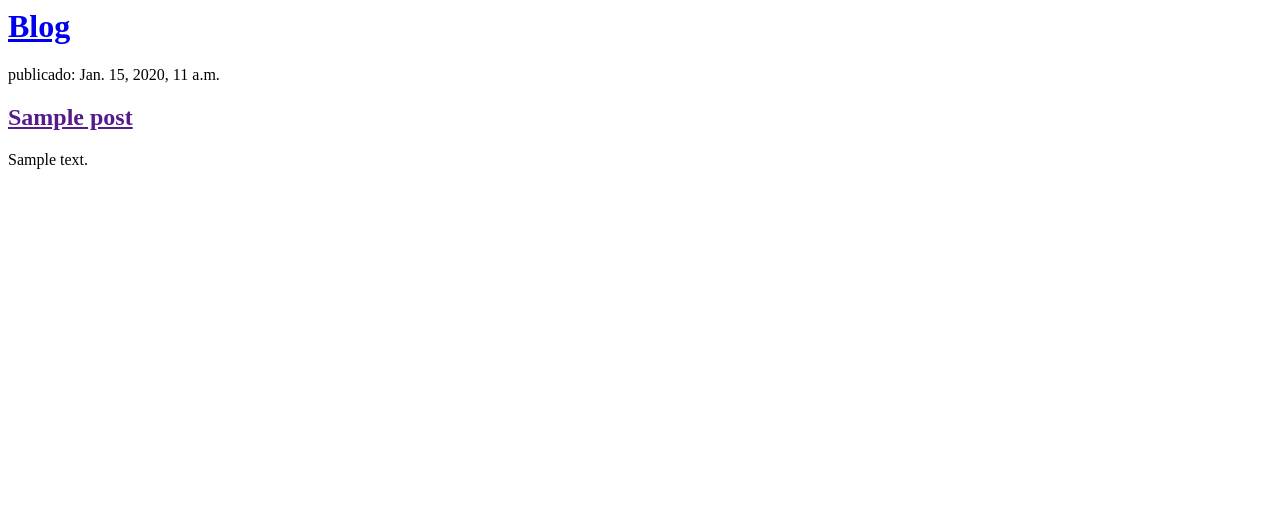
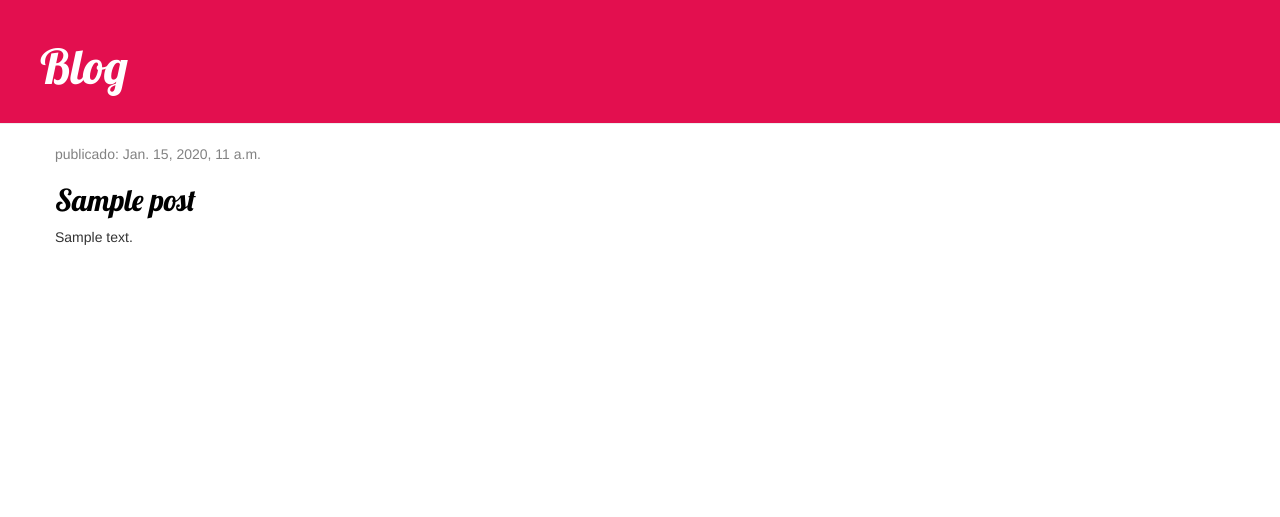
Before and after one commit to yaniramc/my-first-blog, a Django app: page / in a window 1280 px wide. Shown: the top 517 px of the page. Run offline with Django 3.2, Linux system fonts and the light colour scheme; tables that the repository leaves empty hold one stand-in row (Sample ...); some libraries are stand-ins or nearby versions.

Commit message:
He hecho modificaciones en la plantilla post_list.html para agregar el CSS que he creado con anterioridad. También he instalado bootstrap y he agregado los archivos estaticos y un link para la fuente de letra. Por último, he modificado un poco el código html.

```diff
--- a/mysite/blog/templates/blog/post_list.html
+++ b/mysite/blog/templates/blog/post_list.html
@@ -1,23 +1,35 @@
+{% load static %}
+
 <html>
-
     <head>
         <title>Blog</title>
+        <link rel="stylesheet" href="//maxcdn.bootstrapcdn.com/bootstrap/3.2.0/css/bootstrap.min.css">
+        <link rel="stylesheet" href="//maxcdn.bootstrapcdn.com/bootstrap/3.2.0/css/bootstrap-theme.min.css">
+        <link rel="stylesheet" href="{% static 'css/blog.css' %}">
+        <link href="//fonts.googleapis.com/css?family=Lobster&subset=latin,latin-ext" rel="stylesheet" type="text/css">
     </head>
 
     <body>
-    <div>
+        <div class="page-header">
             <h1><a href="/">Blog</a></h1>
         </div>
 
+        <div class="content container">
+            <div class="row">
+                <div class="col-md-8">
                     {% for post in posts %}
-        <div>
-            <p> publicado: {{ post.published_date }}</p>
+                        <div class="post">
+                            <div class="date">
+                                <p>publicado: {{ post.published_date }}</p>
+                            </div>
                             <h2><a href="">{{ post.title }}</a></h2>
                             <p>{{ post.text|linebreaksbr }}</p>
                         </div>
                     {% endfor %}
+                </div>
+            </div>
+        </div>
 
 
     </body>
-
 </html>
```
Lines whose indentation alone changed are shown as unchanged.
